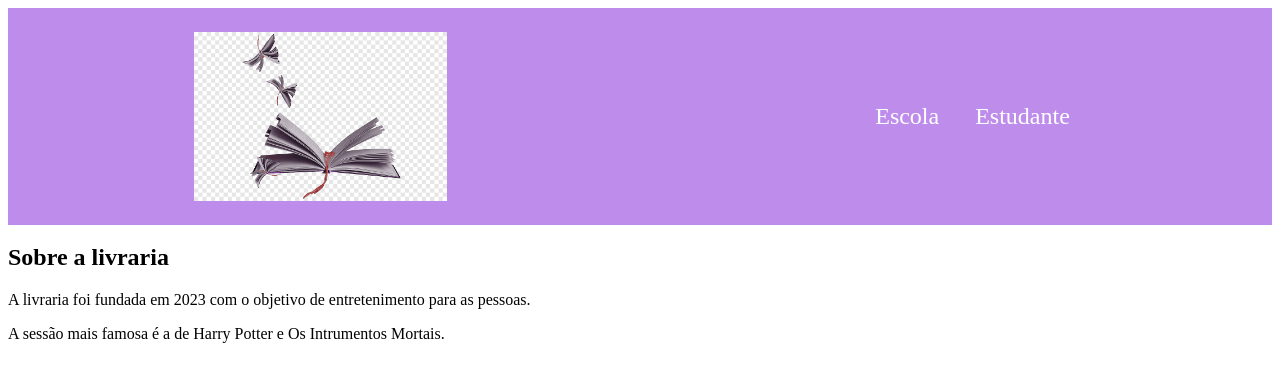
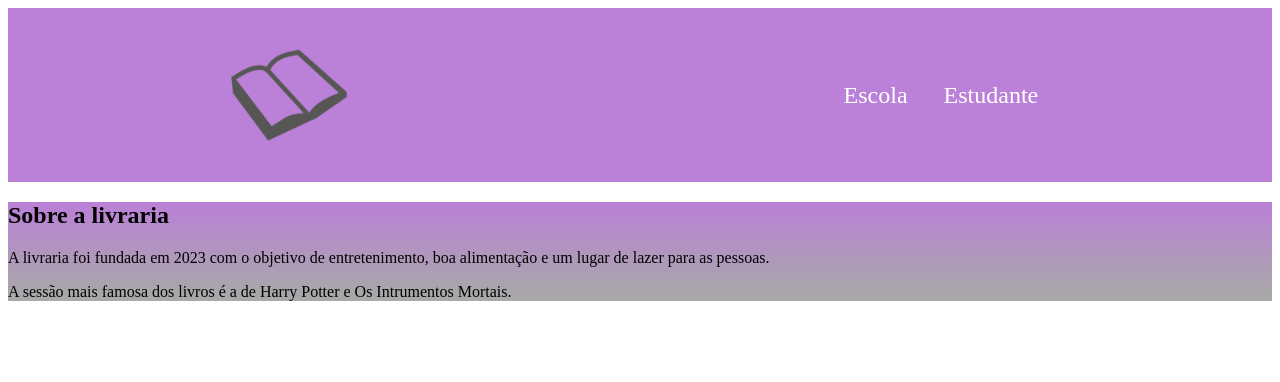
Before and after one commit to Gabrielle1527/Site---html-css, a plain HTML site: page Site-da-escola-main/index.html in a window 1280 px wide. Drawn offline with Linux system fonts and the light colour scheme.

Commit message:
Add files via upload

```diff
--- a/Site-da-escola-main/index.html
+++ b/Site-da-escola-main/index.html
@@ -9,7 +9,7 @@
 </head>
 <body>
     <header class="cabecalho">
-        <img class="cabecalho-imagem" src="livros.png" alt="Logo da livraria">
+        <img class="cabecalho-imagem" src="livro-logo-png-4-300x300.png" alt="Logo da livraria">
         <ul class="cabecalho-lista">
         <li class="cabecalho-lista-item">Escola</li>
         <li class="cabecalho-lista-item">Estudante</li>
@@ -17,8 +17,8 @@
     </header>
     <section class="livraria">
     <h2 class="livraria-titulo">Sobre a livraria</h2>
-    <p class="livraria-texto-um">A livraria foi fundada em 2023 com o objetivo de entretenimento para as pessoas.</p>
-    <p class="livraria-texto-dois">A sessão mais famosa é a de Harry Potter e Os Intrumentos Mortais.</p>
+    <p class="livraria-texto-um">A livraria foi fundada em 2023 com o objetivo de entretenimento, boa alimentação e um lugar de lazer para as pessoas.</p>
+    <p class="livraria-texto-dois">A sessão mais famosa dos livros é a de Harry Potter e Os Intrumentos Mortais.</p>
     </section>
 </body>
 </html>
--- a/Site-da-escola-main/style.css
+++ b/Site-da-escola-main/style.css
@@ -4,7 +4,7 @@
 }
 
 .cabecalho{
-    background-color: rgb(190, 141, 236);
+    background-color: #bb80d8;
     color: white;
     display: flex;
     justify-content: space-around;
@@ -13,7 +13,7 @@
 }
 
 .cabecalho-imagem{
-    width: 20%;
+    width: 10%;
 }
 
 .cabecalho-lista-item{
@@ -23,5 +23,5 @@
 }
 
 .livraria{
-    background-image: linear-gradient(190, 141, 236,#d3d3d3);
+    background-image: linear-gradient(#bb80d8, #a7aaa5);
 }
```
